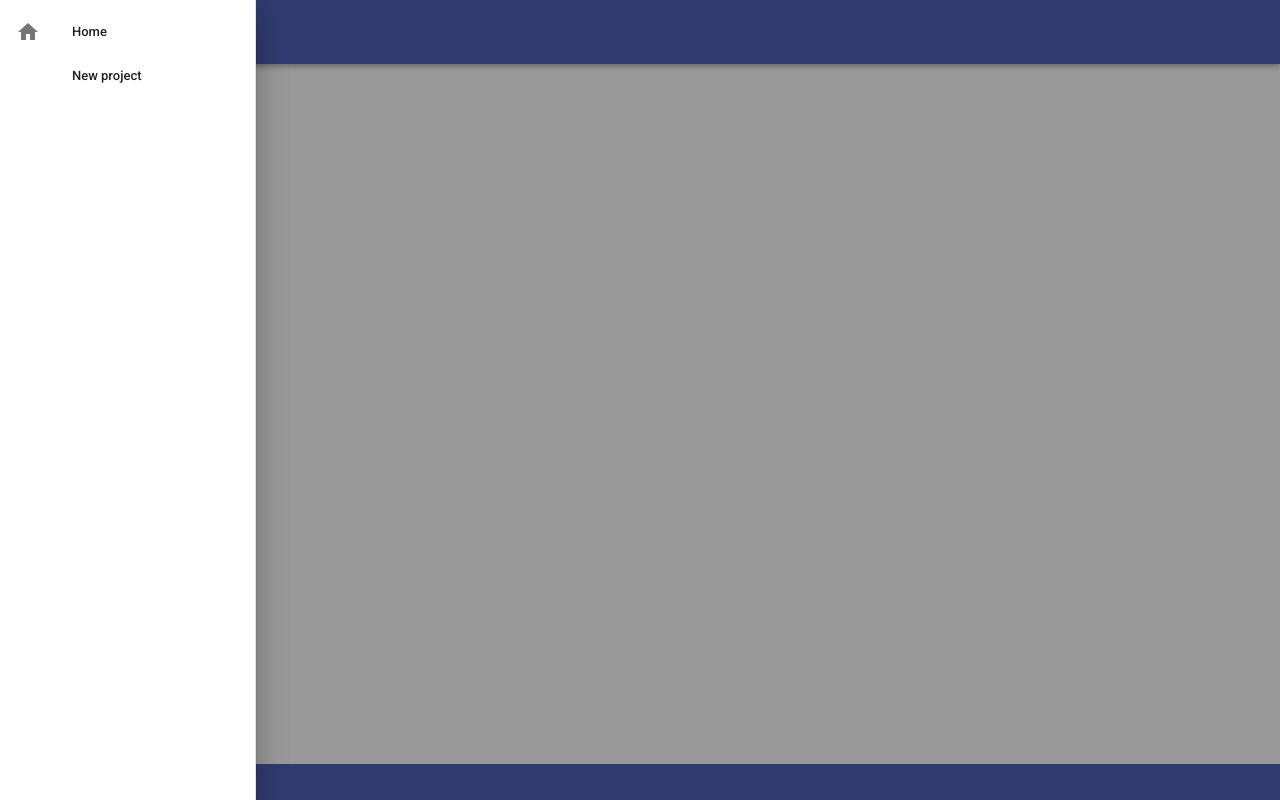
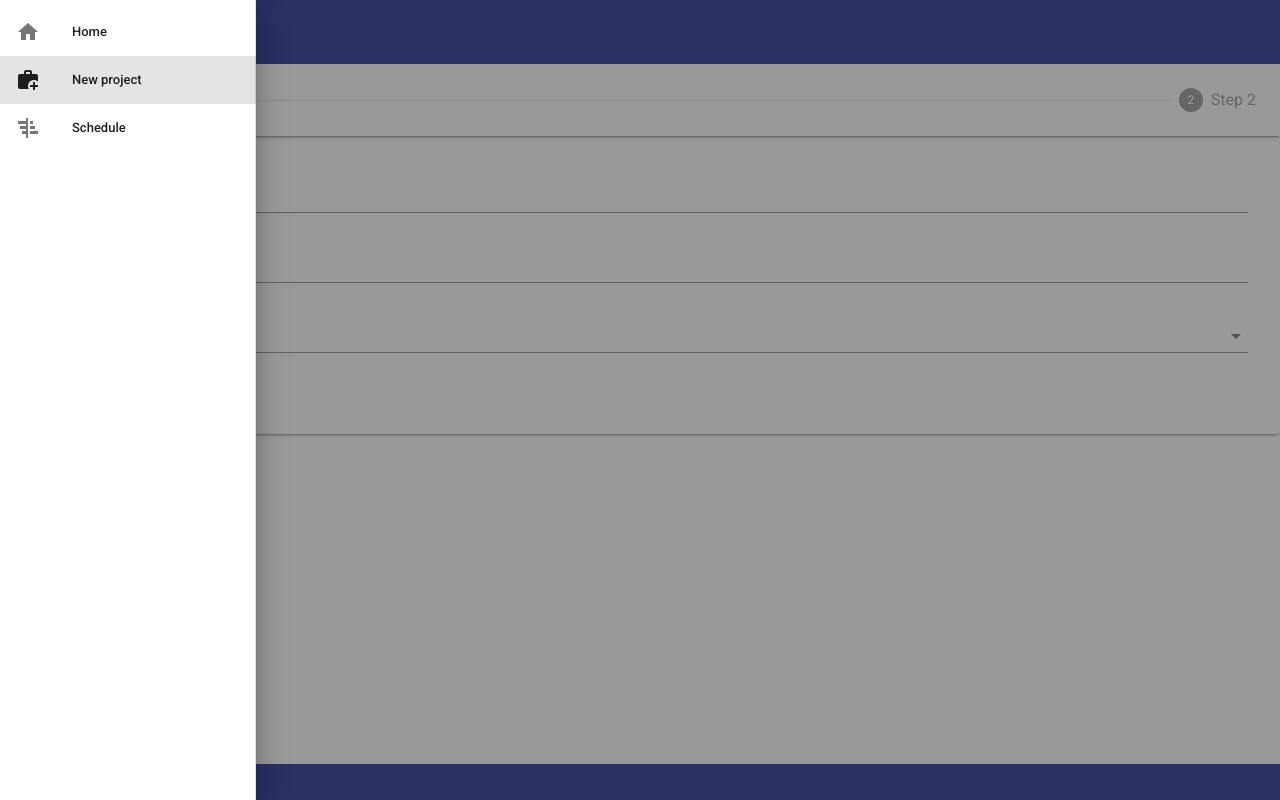
Before and after one commit to nekorytaylor666/risk_manager_vue, a Vue app: page /newproject in a window 1280 px wide. Both pictures are taken after a click on the button 28 px from the left and 32 px from the top of the page. Built offline with nearby package versions, Linux system fonts and the light colour scheme.

Commit message:
routes changed

```diff
--- a/src/App.vue
+++ b/src/App.vue
@@ -10,18 +10,26 @@
 						<v-list-item-title>Home</v-list-item-title>
 					</v-list-item-content>
 				</v-list-item>
-				<v-list-item to="/about" link>
+				<v-list-item to="/newproject" link>
 					<v-list-item-action>
-						<v-icon>mdi-contact-mail</v-icon>
+						<v-icon>mdi-briefcase-plus</v-icon>
 					</v-list-item-action>
 					<v-list-item-content>
 						<v-list-item-title>New project</v-list-item-title>
 					</v-list-item-content>
 				</v-list-item>
+				<v-list-item to="/schedule" link>
+					<v-list-item-action>
+						<v-icon>mdi-chart-gantt</v-icon>
+					</v-list-item-action>
+					<v-list-item-content>
+						<v-list-item-title>Schedule</v-list-item-title>
+					</v-list-item-content>
+				</v-list-item>
 			</v-list>
 		</v-navigation-drawer>
 
-		<v-app-bar app color="indigo" dark>
+		<v-app-bar app color="primary" dark elevation="0">
 			<v-app-bar-nav-icon @click.stop="drawer = !drawer" />
 			<v-toolbar-title>{{ project }}</v-toolbar-title>
 		</v-app-bar>
@@ -29,7 +37,7 @@
 		<v-content>
 			<router-view></router-view>
 		</v-content>
-		<v-footer color="indigo" app>
+		<v-footer color="primary" app>
 			<span class="white--text">&copy; 2019</span>
 		</v-footer>
 	</v-app>
--- a/src/components/ProjectInfoForm.vue
+++ b/src/components/ProjectInfoForm.vue
@@ -26,7 +26,7 @@
 			required
 		></v-select>
 
-		<v-btn @click="submit">submit</v-btn>
+		<v-btn @click="submit" color="accent">submit</v-btn>
 		<v-btn @click="clear">clear</v-btn>
 	</form>
 </template>
--- a/src/components/ScheduleChart.vue
+++ b/src/components/ScheduleChart.vue
@@ -52,4 +52,7 @@ export default {
 		white-space: initial !important;
 	}
 }
+.gantt-elastic__task-list-header-label {
+	font-weight: bold;
+}
 </style>
--- a/src/config/GanttChart.config.js
+++ b/src/config/GanttChart.config.js
@@ -196,7 +196,7 @@ export const ganttConfig = {
 			columns: [
 				{
 					id: 2,
-					label: 'Description',
+					label: 'Описание',
 					value: 'label',
 					width: 200,
 					expander: true,
@@ -204,7 +204,7 @@ export const ganttConfig = {
 				},
 				{
 					id: 3,
-					label: 'Start',
+					label: 'Начало',
 					value: task => dayjs(task.start).format('YYYY-MM-DD'),
 					width: 78,
 				},
--- a/src/plugins/vuetify.js
+++ b/src/plugins/vuetify.js
@@ -1,6 +1,15 @@
 import Vue from 'vue';
 import Vuetify from 'vuetify/lib';
-
 Vue.use(Vuetify);
 
-export default new Vuetify({});
+export default new Vuetify({
+	theme: {
+		themes: {
+			light: {
+				primary: '#303F9F', // #E53935
+				secondary: '#C5CAE9', // #FFCDD2
+				accent: '#00BCD4', // #3F51B5
+			},
+		},
+	},
+});
--- a/src/router/index.js
+++ b/src/router/index.js
@@ -11,12 +11,17 @@ const routes = [
 		component: Home,
 	},
 	{
-		path: '/about',
-		name: 'about',
+		path: '/schedule',
+		name: 'schedule',
+		component: () => import(/* webpackChunkName: "newproject" */ '../views/Schedule.vue'),
+	},
+	{
+		path: '/newproject',
+		name: 'newproject',
 		// route level code-splitting
-		// this generates a separate chunk (about.[hash].js) for this route
+		// this generates a separate chunk (newproject.[hash].js) for this route
 		// which is lazy-loaded when the route is visited.
-		component: () => import(/* webpackChunkName: "about" */ '../views/About.vue'),
+		component: () => import(/* webpackChunkName: "newproject" */ '../views/NewProject.vue'),
 	},
 ];
 
--- a/src/views/Home.vue
+++ b/src/views/Home.vue
@@ -1,20 +1,13 @@
 <template>
-	<ScheduleChart></ScheduleChart>
+	<div>
+		<h1>Home</h1>
+	</div>
 </template>
 
 <style></style>
 
 <script>
-import ScheduleChart from '@/components/ScheduleChart.vue';
 export default {
-	components: {
-		ScheduleChart,
-	},
+	components: {},
 };
 </script>
-
-<style scoped>
-.GanttElastic {
-	font-family: 'Roboto', Tahoma, Geneva, Verdana, sans-serif;
-}
-</style>
--- /dev/null
+++ b/src/views/Schedule.vue
@@ -0,0 +1,14 @@
+<template>
+	<ScheduleChart></ScheduleChart>
+</template>
+
+<style></style>
+
+<script>
+import ScheduleChart from '@/components/ScheduleChart.vue';
+export default {
+	components: {
+		ScheduleChart,
+	},
+};
+</script>
```
Also changed, not shown: src/views/NewProject.vue (renamed from src/views/About.vue).
